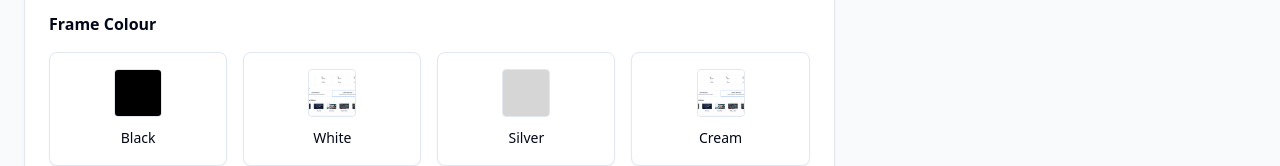
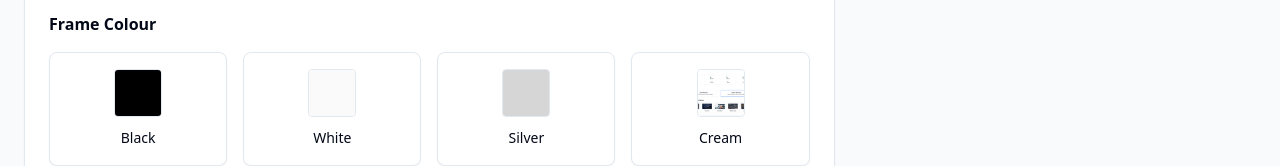
Before and after one commit to Midnightanytimeblinds/midnight-blinds-configurator, a React (Vite) app: page / in a window 1280 px wide. Shown: the part 328-494 px from the top of the page. Built offline with nearby package versions, Linux system fonts and the light colour scheme.

Commit message:
Update White frame swatch
Updated the ColorStep component to use the uploaded White frame swatch image.

```diff
--- a/src/components/configurator/ColorStep.tsx
+++ b/src/components/configurator/ColorStep.tsx
@@ -10,7 +10,7 @@ interface ColorStepProps {
 
 const FRAME_COLORS = [
   { id: 'black', name: 'Black', image: '/lovable-uploads/2f469a3c-1062-40bd-aacd-4e621fdb5388.png' },
-  { id: 'white', name: 'White', image: '/lovable-uploads/ffd77d8d-0bd1-443f-9a80-9b76254c2223.png' },
+  { id: 'white', name: 'White', image: '/lovable-uploads/3ec9eda3-0fe9-4122-b277-9760690fe1a4.png' },
   { id: 'silver', name: 'Silver', image: '/lovable-uploads/b31a940e-8261-4cac-857d-157d8231606e.png' },
   { id: 'cream', name: 'Cream', image: '/lovable-uploads/ffd77d8d-0bd1-443f-9a80-9b76254c2223.png' },
 ];
```
Also changed, not shown: public/lovable-uploads/3ec9eda3-0fe9-4122-b277-9760690fe1a4.png (added).
